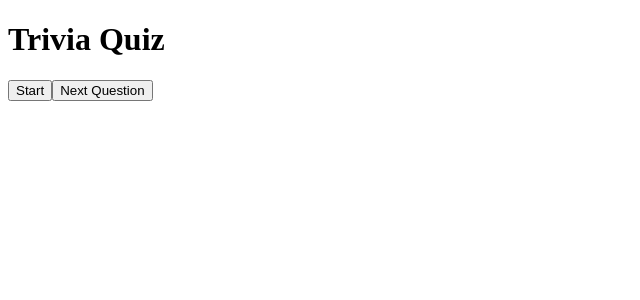
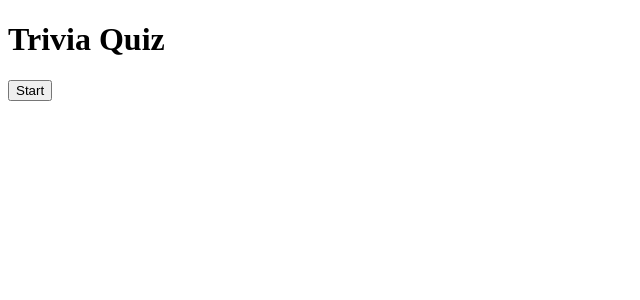
Before and after one commit to nisidazza/react-typescript-quiz, a React (Create React App) app: page / in a window 1280 px wide. Shown: the top 300 px of the page, without its empty margins (0-640 px from the left). Built offline with nearby package versions, Linux system fonts and the light colour scheme.

Commit message:
show the "next" button only when the game is not over and is not loading and if the user has answered the question

```diff
--- a/src/App.tsx
+++ b/src/App.tsx
@@ -70,10 +70,14 @@
           callback={checkAnswer}
         />
       )}
-
-      <button className="next" onClick={nextQuestion}>
-        Next Question
-      </button>
+      {!gameOver &&
+      !loading &&
+      userAnswers.length === number + 1 &&
+      number !== TOTAL_QUESTIONS - 1 ? (
+        <button className="next" onClick={nextQuestion}>
+          Next Question
+        </button>
+      ) : null}
     </div>
   );
 };
```
